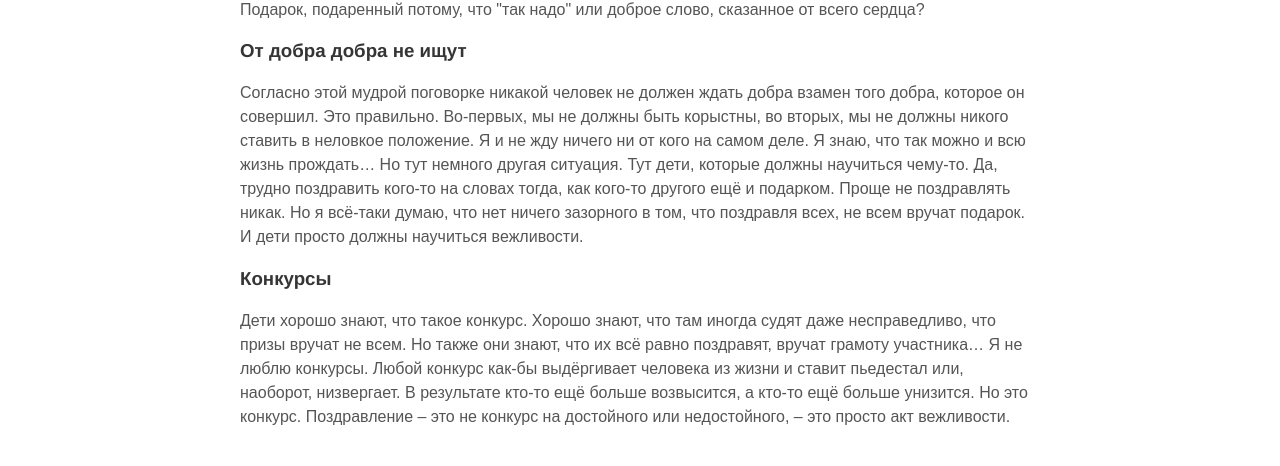
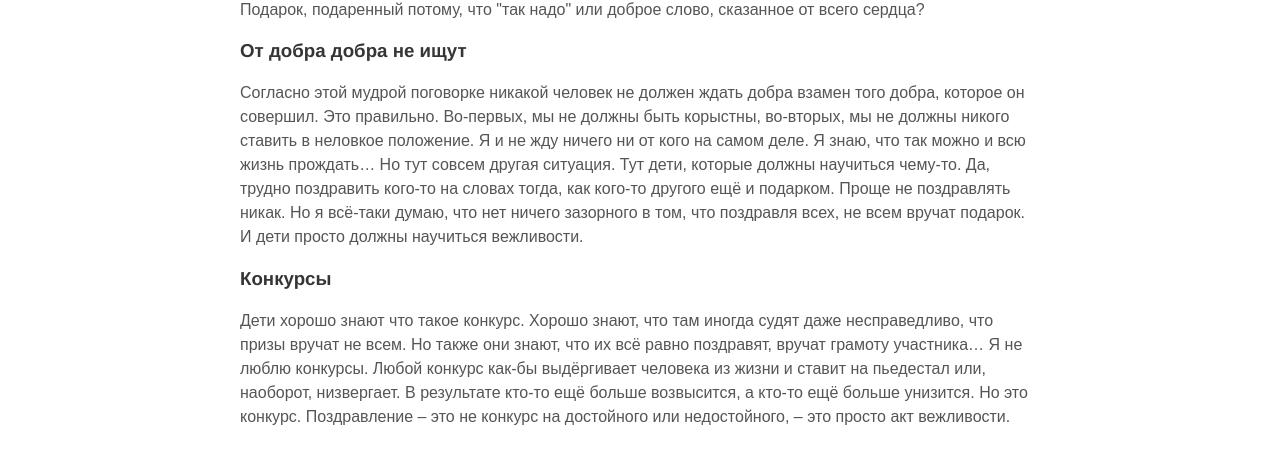
Before and after one commit to postolny/postolny.github.io, a Jekyll site: the page built from _posts/2021-01-02-regali.md, in a window 1280 px wide. Shown: the part 1320-1786 px from the top of the page. Built offline with Jekyll 4.4.1, drawn with Linux system fonts in a browser that asks for light colours; nearby versions of some CDN libraries.

Commit message:
Update 2021-01-02-regali.md

```diff
--- a/_posts/2021-01-02-regali.md
+++ b/_posts/2021-01-02-regali.md
@@ -18,8 +18,8 @@
 
 ### От добра добра не ищут
 
-Согласно этой мудрой поговорке никакой человек не должен ждать добра взамен того добра, которое он совершил. Это правильно. Во-первых, мы не должны быть корыстны, во вторых, мы не должны никого ставить в неловкое положение. Я и не жду ничего ни от кого на самом деле. Я знаю, что так можно и всю жизнь прождать... Но тут немного другая ситуация. Тут дети, которые должны научиться чему-то. Да, трудно поздравить кого-то на словах тогда, как кого-то другого ещё и подарком. Проще не поздравлять никак. Но я всё-таки думаю, что нет ничего зазорного в том, что поздравля всех, не всем вручат подарок. И дети просто должны научиться вежливости.
+Согласно этой мудрой поговорке никакой человек не должен ждать добра взамен того добра, которое он совершил. Это правильно. Во-первых, мы не должны быть корыстны, во-вторых, мы не должны никого ставить в неловкое положение. Я и не жду ничего ни от кого на самом деле. Я знаю, что так можно и всю жизнь прождать... Но тут совсем другая ситуация. Тут дети, которые должны научиться чему-то. Да, трудно поздравить кого-то на словах тогда, как кого-то другого ещё и подарком. Проще не поздравлять никак. Но я всё-таки думаю, что нет ничего зазорного в том, что поздравля всех, не всем вручат подарок. И дети просто должны научиться вежливости.
 
 ### Конкурсы
 
-Дети хорошо знают, что такое конкурс. Хорошо знают, что там иногда судят даже несправедливо, что призы вручат не всем. Но также они знают, что их всё равно поздравят, вручат грамоту участника... Я не люблю конкурсы. Любой конкурс как-бы выдёргивает человека из жизни и ставит пьедестал или, наоборот, низвергает. В результате кто-то ещё больше возвысится, а кто-то ещё больше унизится. Но это конкурс. Поздравление – это не конкурс на достойного или недостойного, – это просто акт вежливости.
+Дети хорошо знают что такое конкурс. Хорошо знают, что там иногда судят даже несправедливо, что призы вручат не всем. Но также они знают, что их всё равно поздравят, вручат грамоту участника... Я не люблю конкурсы. Любой конкурс как-бы выдёргивает человека из жизни и ставит на пьедестал или, наоборот, низвергает. В результате кто-то ещё больше возвысится, а кто-то ещё больше унизится. Но это конкурс. Поздравление – это не конкурс на достойного или недостойного, – это просто акт вежливости.
```
